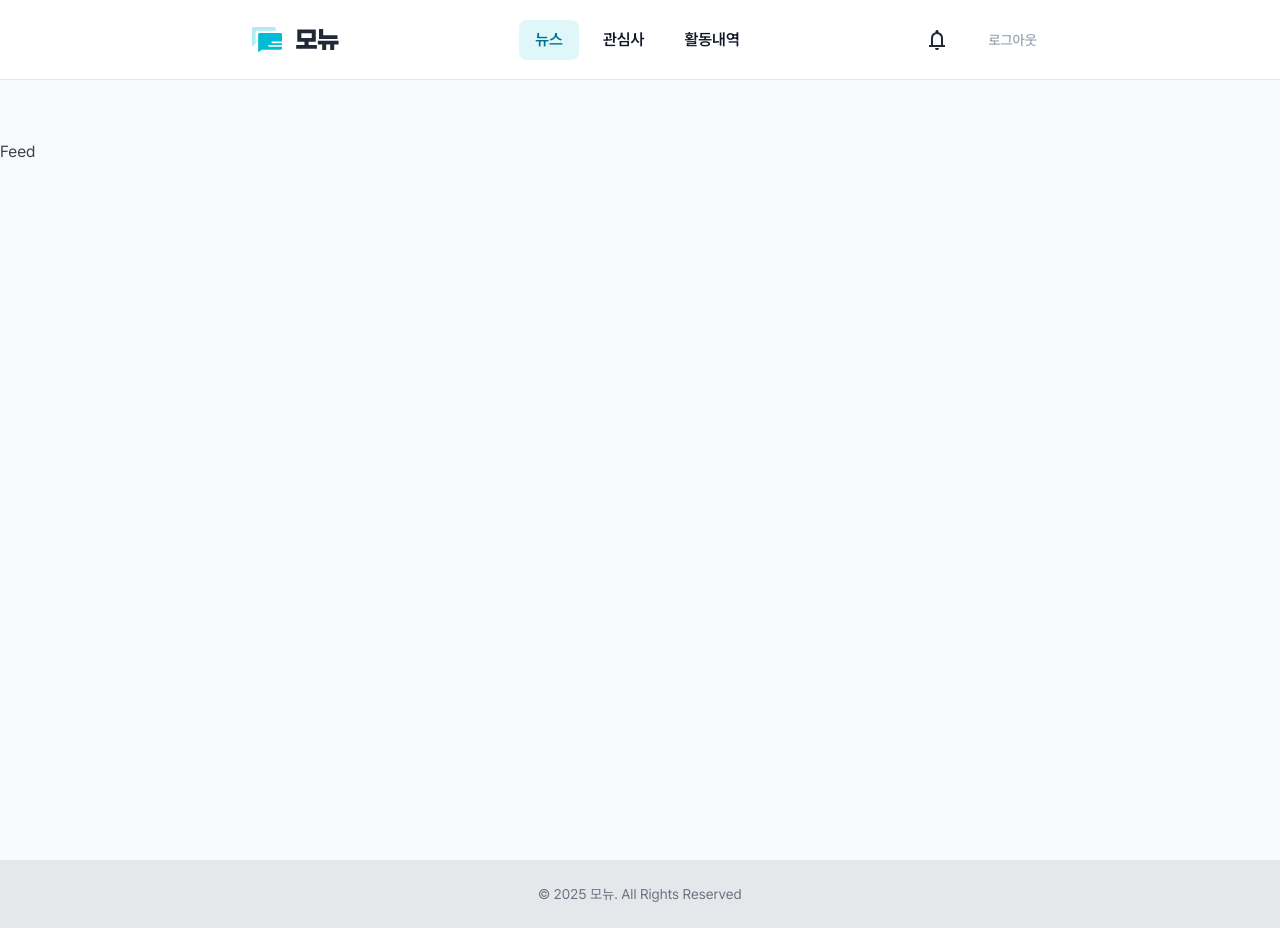
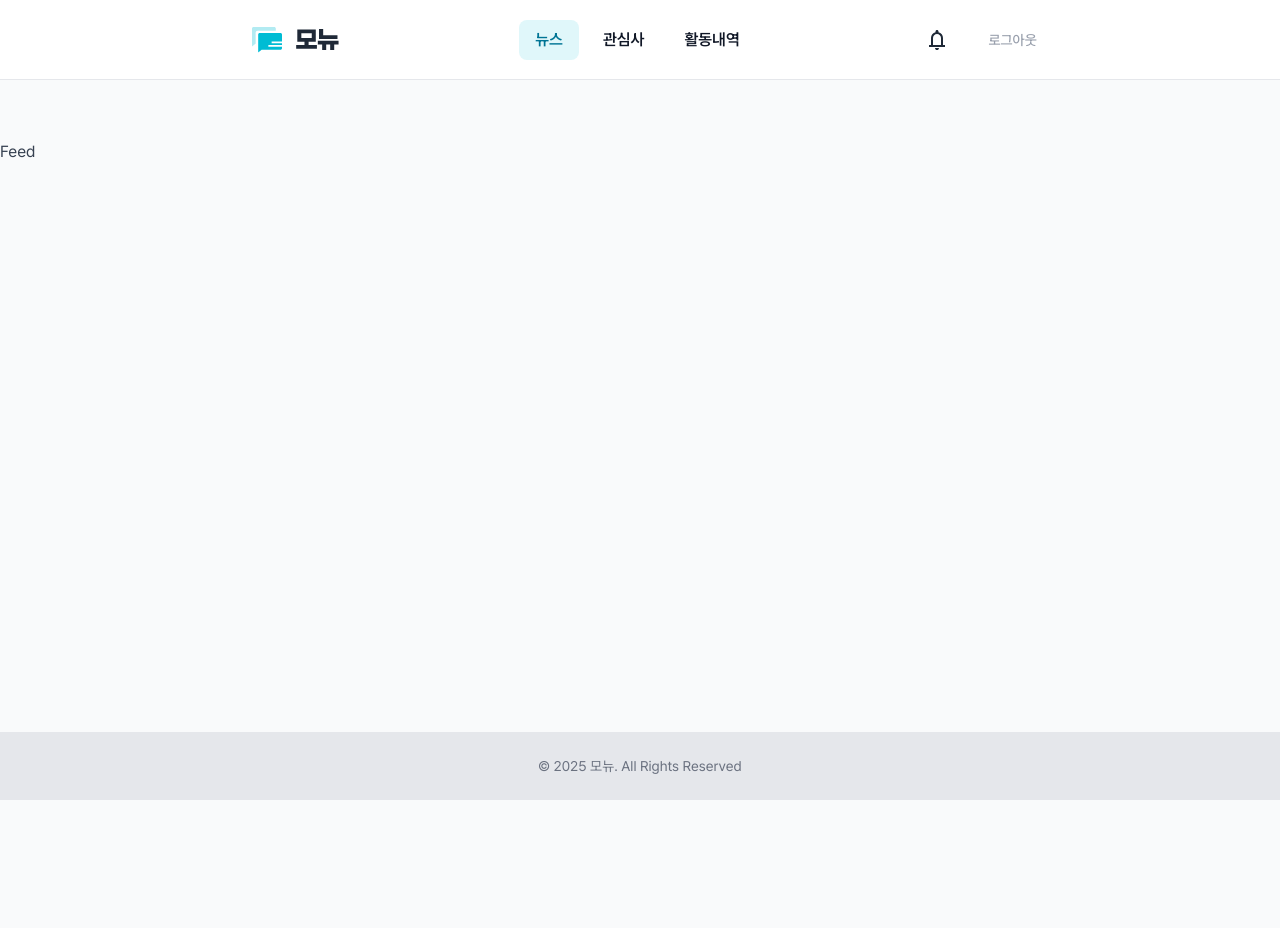
Before and after one commit to team-monew/Monew, a React (Vite) app: page /feed in a window 1280 px wide. After the commit the page ends 800 px from the top, so only its background shows below. Built offline with nearby package versions, Linux system fonts and the light colour scheme.

Commit message:
:art: style : 공통 레이아웃의 본문 높이 계산식 flex-1으로 수정

```diff
--- a/src/layouts/AppLayout.tsx
+++ b/src/layouts/AppLayout.tsx
@@ -6,7 +6,7 @@ export default function AppLayout() {
   return (
     <div className="min-h-dvh flex flex-col gap-[60px]">
       <Header />
-      <main className="min-h-[calc(100vh-80px-60px)]">
+      <main className="flex-1">
         <Outlet />
       </main>
       <Footer />
--- a/src/layouts/AuthLayout.tsx
+++ b/src/layouts/AuthLayout.tsx
@@ -5,7 +5,7 @@ export default function AuthLayout() {
   return (
     <div className="min-h-dvh flex flex-col">
       <Header />
-      <main className="min-h-[calc(100vh-80px-60px)]">
+      <main className="flex-1">
         <Outlet />
       </main>
     </div>
```
